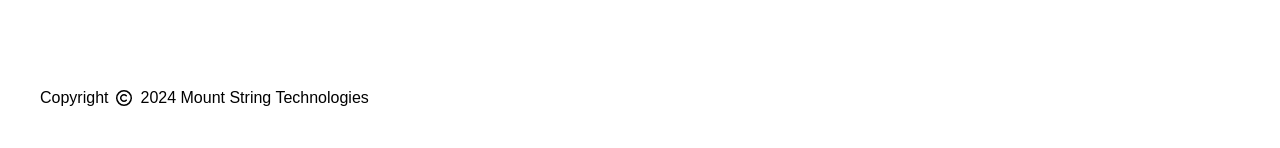
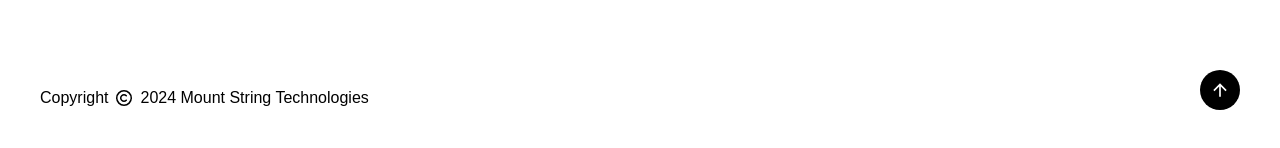
Before and after one commit to Kanna116/mount-string-redesigned, a Next.js app: page /components/footer in a window 1280 px wide. Shown: the part 410-558 px from the top of the page. Built offline with nearby package versions, Linux system fonts and the light colour scheme.

Commit message:
scroll to top button is made

```diff
--- a/pages/components/footer.js
+++ b/pages/components/footer.js
@@ -1,8 +1,8 @@
 import Image from 'next/image';
 import { FaFacebook, FaYoutube } from "react-icons/fa";
-import { FaInstagram } from "react-icons/fa6";
+import { FaInstagram, FaRegCopyright } from "react-icons/fa6";
 import { companyDetails, footerLinks } from '../constants';
-import { FaRegCopyright } from "react-icons/fa6";
+import ScrollToTopBtn from './scrolltotopbtn';
 
 const Footer = () => {
 
@@ -65,6 +65,7 @@ const Footer = () => {
             {/* copyright */}
             <h3 className='absolute bottom-10 left-10 flex items-center gap-2'>Copyright <span><FaRegCopyright /></span> {currentYear} Mount String Technologies</h3>
 
+            <ScrollToTopBtn />
         </div>
     )
 }
--- /dev/null
+++ b/pages/components/scrolltotopbtn.js
@@ -0,0 +1,10 @@
+import React from 'react'
+import { IoMdArrowUp } from "react-icons/io";
+
+const ScrollToTopBtn = () => {
+    return (
+        <div className='absolute bottom-10 right-10 w-[40px] aspect-square rounded-full bg-black grid place-items-center'><span className='text-white text-xl'><IoMdArrowUp /></span></div>
+    )
+}
+
+export default ScrollToTopBtn
```
